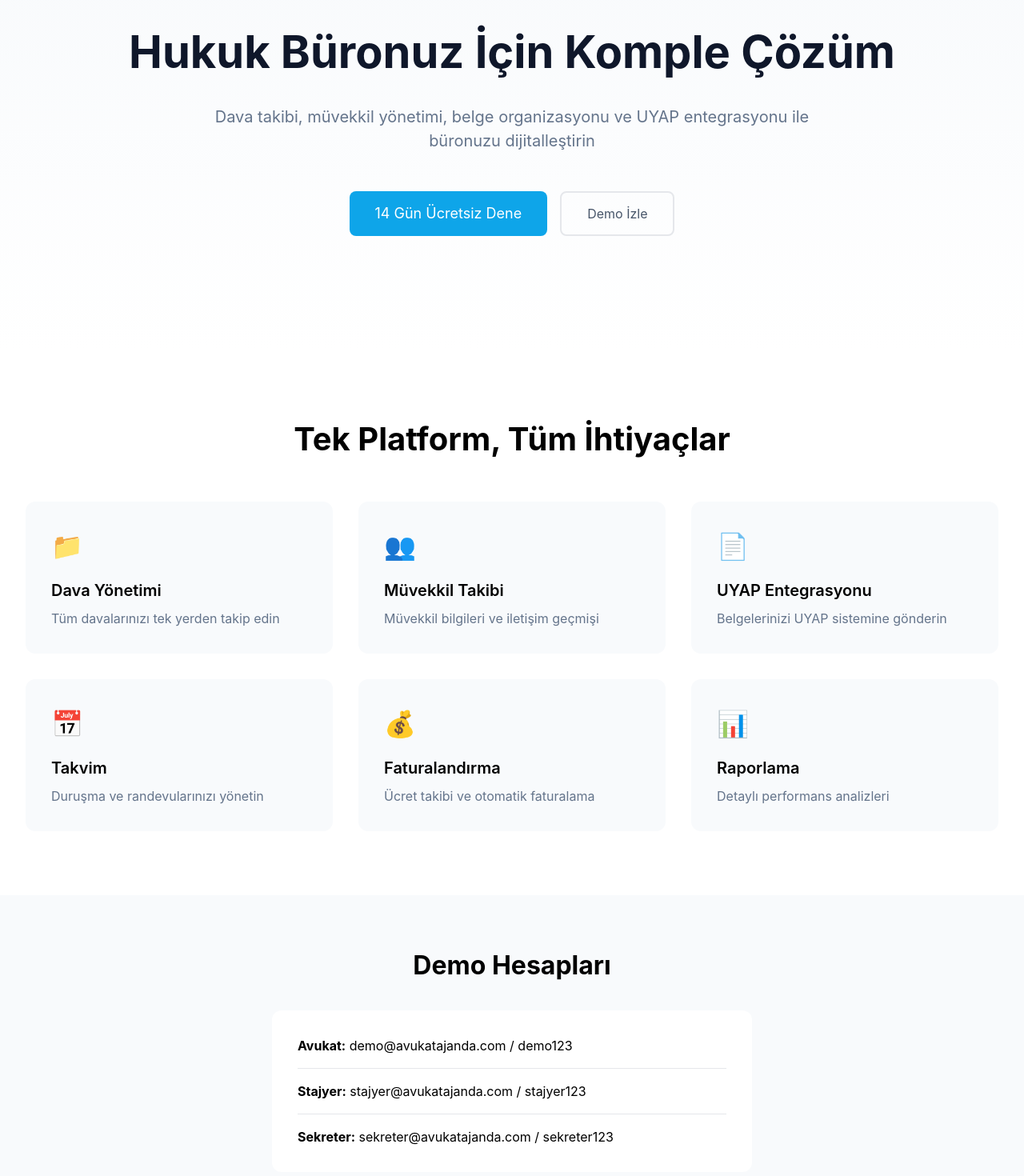
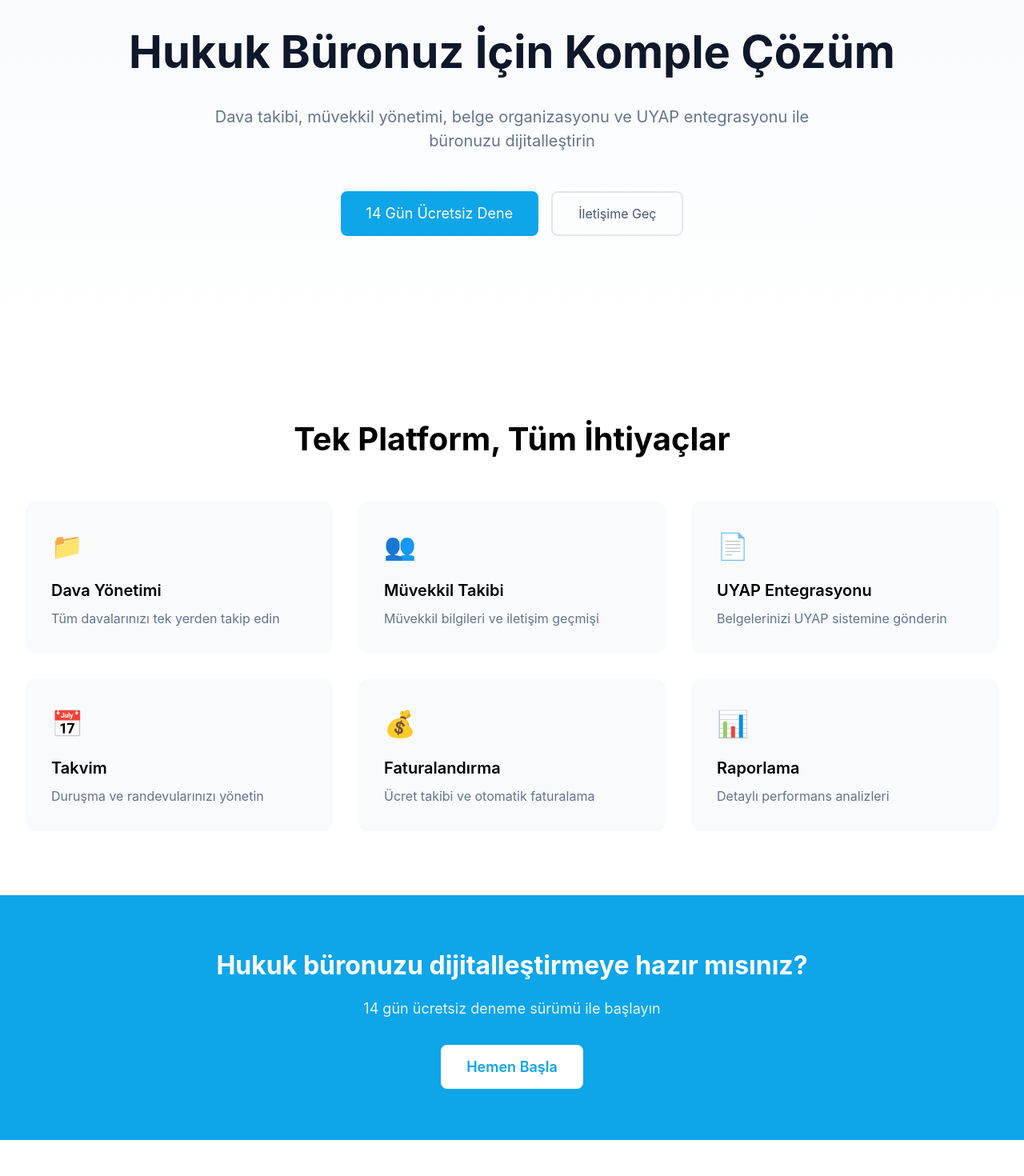
Before and after one commit to serhattopaloglu25/avukatajanda, a Next.js app in the folder frontend/: page / in a window 1280 px wide. Shown: the part 130-1600 px from the top of the page at 80% size. After the commit the page ends 1555 px from the top, so only its background shows below. Built offline with nearby package versions, Linux system fonts and the light colour scheme.

Commit message:
remove demo credentials - security fix

```diff
--- a/frontend/src/app/page.tsx
+++ b/frontend/src/app/page.tsx
@@ -11,7 +11,7 @@ export default function HomePage() {
             <div style={{display: 'flex', gap: '2rem'}}>
               <a href="#features" style={{color: '#475569', textDecoration: 'none'}}>Özellikler</a>
               <a href="#pricing" style={{color: '#475569', textDecoration: 'none'}}>Fiyatlandırma</a>
-              <a href="#demo" style={{color: '#475569', textDecoration: 'none'}}>Demo</a>
+              <a href="#contact" style={{color: '#475569', textDecoration: 'none'}}>İletişim</a>
             </div>
           </div>
           <div style={{display: 'flex', gap: '1rem', alignItems: 'center'}}>
@@ -34,8 +34,8 @@ export default function HomePage() {
             <a href="/dashboard" style={{background: '#0ea5e9', color: 'white', padding: '14px 32px', borderRadius: '8px', textDecoration: 'none', fontSize: '1.125rem'}}>
               14 Gün Ücretsiz Dene
             </a>
-            <a href="#demo" style={{border: '2px solid #e5e7eb', padding: '14px 32px', borderRadius: '8px', textDecoration: 'none', color: '#475569'}}>
-              Demo İzle
+            <a href="/contact" style={{border: '2px solid #e5e7eb', padding: '14px 32px', borderRadius: '8px', textDecoration: 'none', color: '#475569'}}>
+              İletişime Geç
             </a>
           </div>
         </div>
@@ -82,21 +82,27 @@ export default function HomePage() {
         </div>
       </section>
 
-      {/* Demo Section */}
-      <section id="demo" style={{background: '#f8fafc', padding: '4rem 2rem'}}>
-        <div style={{maxWidth: '600px', margin: '0 auto', textAlign: 'center'}}>
-          <h2 style={{fontSize: '2rem', fontWeight: 'bold', marginBottom: '2rem'}}>Demo Hesapları</h2>
-          <div style={{background: 'white', padding: '2rem', borderRadius: '12px', textAlign: 'left'}}>
-            <div style={{marginBottom: '1rem', paddingBottom: '1rem', borderBottom: '1px solid #e5e7eb'}}>
-              <strong>Avukat:</strong> demo@avukatajanda.com / demo123
-            </div>
-            <div style={{marginBottom: '1rem', paddingBottom: '1rem', borderBottom: '1px solid #e5e7eb'}}>
-              <strong>Stajyer:</strong> stajyer@avukatajanda.com / stajyer123
-            </div>
-            <div>
-              <strong>Sekreter:</strong> sekreter@avukatajanda.com / sekreter123
-            </div>
-          </div>
+      {/* CTA Section */}
+      <section style={{background: '#0ea5e9', padding: '4rem 2rem', color: 'white'}}>
+        <div style={{maxWidth: '800px', margin: '0 auto', textAlign: 'center'}}>
+          <h2 style={{fontSize: '2rem', fontWeight: 'bold', marginBottom: '1rem'}}>
+            Hukuk büronuzu dijitalleştirmeye hazır mısınız?
+          </h2>
+          <p style={{fontSize: '1.125rem', marginBottom: '2rem', opacity: 0.9}}>
+            14 gün ücretsiz deneme sürümü ile başlayın
+          </p>
+          <a href="/register" style={{
+            background: 'white',
+            color: '#0ea5e9',
+            padding: '14px 32px',
+            borderRadius: '8px',
+            textDecoration: 'none',
+            fontSize: '1.125rem',
+            display: 'inline-block',
+            fontWeight: '600'
+          }}>
+            Hemen Başla
+          </a>
         </div>
       </section>
     </div>
```
